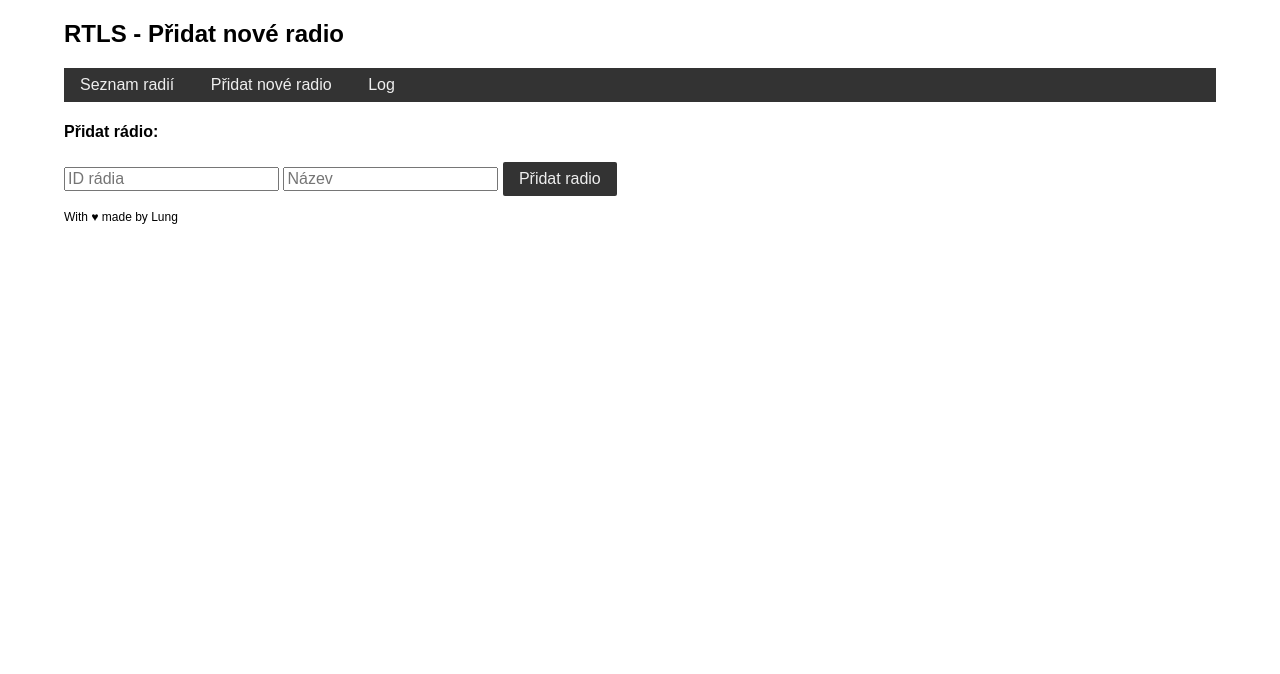
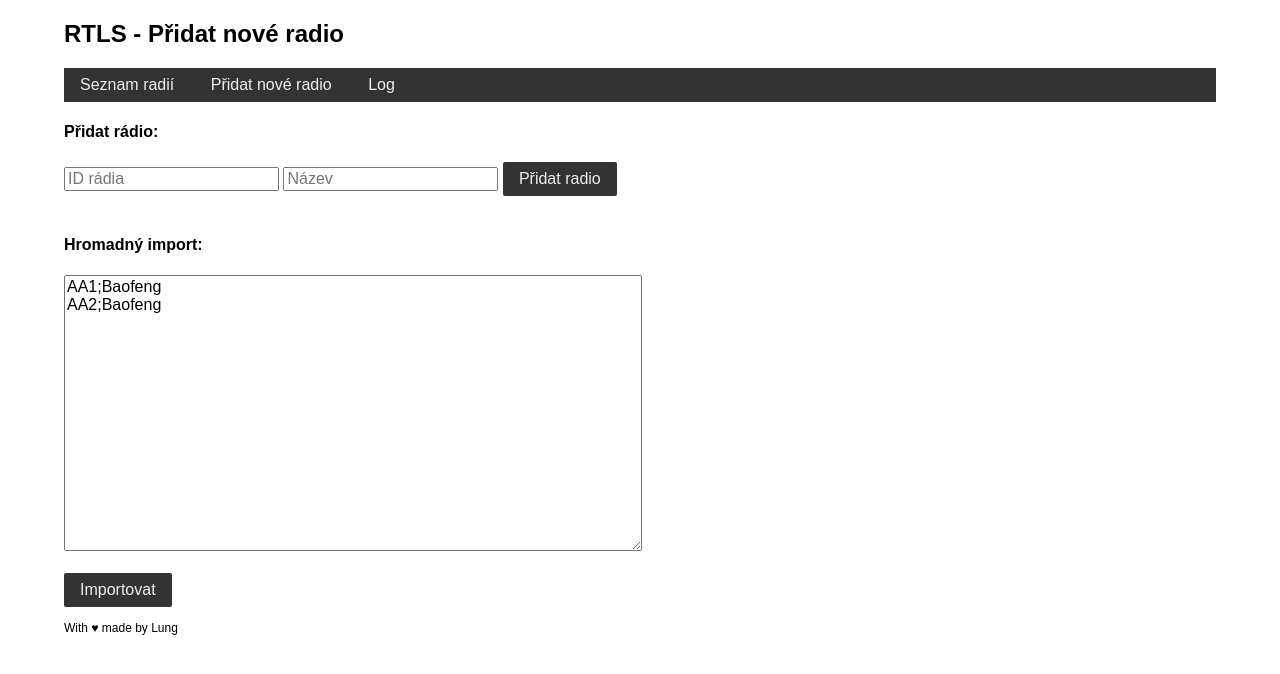
Before and after one commit to skaut/Radio-Tym-Lending-System, a PHP site: template templates/new-radio.phtml in a window 1280 px wide. Shown: the top 674 px of the page. Run offline with PHP 8.4, Linux system fonts and the light colour scheme; the template is opened without the code that fills it: most values are stand-ins (such as "Sample title", 1, 10 or a date in 2020).

Commit message:
added mass radio import

```diff
--- a/templates/new-radio.phtml
+++ b/templates/new-radio.phtml
@@ -12,6 +12,14 @@
 			<input type="submit" class="pure-button pure-button-primary" value="Přidat radio">
 
 		</form>
+		<br/>
+		<h4>Hromadný import: </h4>
+		<form method="POST" action="<?= $router->pathFor('import-radio'); ?>">
+			<textarea name="importRadio" rows="15" cols="60">AA1;Baofeng
+AA2;Baofeng</textarea><br/>
+			<br/>
+			<input type="submit" value="Importovat" class="pure-button">
+		</form>
 	</article>
 
 <?php require 'suffix.phtml' ?>
```
Also changed, not shown: src/index.php (+22 -2 lines).
